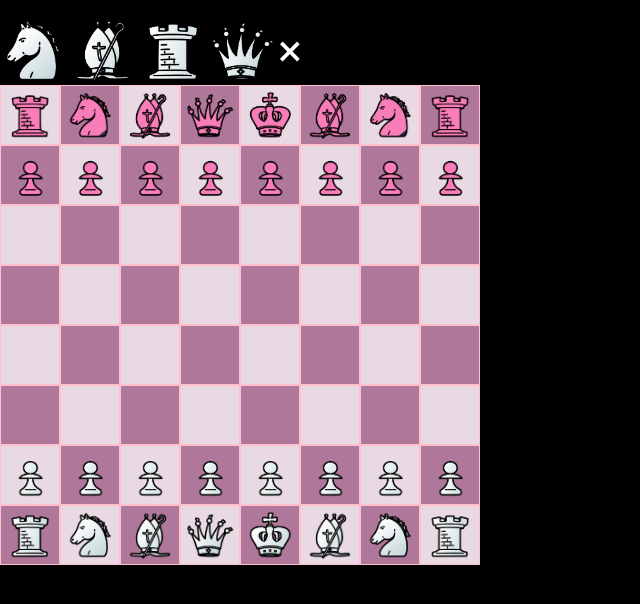
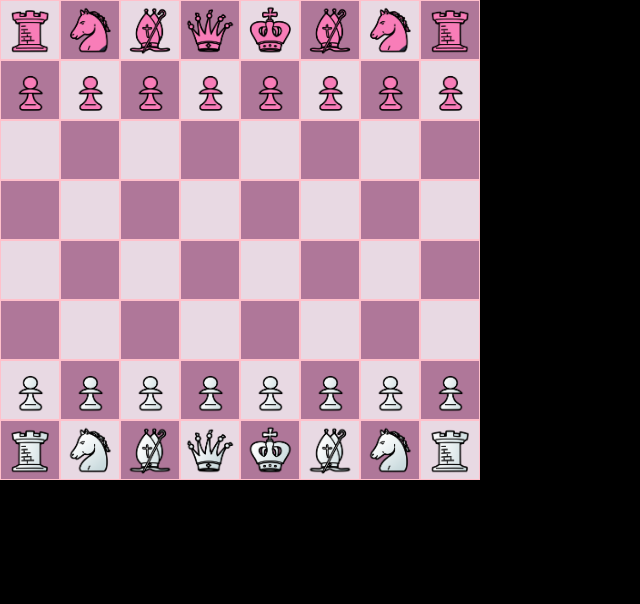
Before and after one commit to JoyMih/module-2-js-final-project-joy-hwang, an Angular app: page / in a window 1280 px wide. Shown: the top 604 px of the page, without its empty margins (0-640 px from the left). Built offline with nearby package versions, Linux system fonts and the light colour scheme.

Commit message:
Added more conditions to promote pieces and consolidated chessboard view updating lines into one function that can be called locally

```diff
--- a/src/app/modules/chess-board/chess-board.component.html
+++ b/src/app/modules/chess-board/chess-board.component.html
@@ -21,8 +21,8 @@
         </div>
     </div>
     <!-- Promotion dialogue -->
-    <div class="promotion-dialog">
-        <img *ngFor="let piece of promotionPieces()" [src]="pieceImagePaths[piece]" alt="">
+    <div *ngIf="isPromotionActive" class="promotion-dialog">
+        <img *ngFor="let piece of promotionPieces()" [src]="pieceImagePaths[piece]"  (click)="promotePiece(piece)" alt="">
         <span class="close-promotion-dialog">
             &times;
         </span>
--- a/src/app/modules/chess-board/chess-board.component.ts
+++ b/src/app/modules/chess-board/chess-board.component.ts
@@ -94,11 +94,26 @@ export class ChessBoardComponent {
     // Destructuring the properties of the selected square
     const { x: prevX, y: prevY } = this.selectedSquare;
     this.chessBoard.move(prevX, prevY, newX, newY, null); // Calling the move function
+
+    // Calling the board updating method
+    this.updateBoard(prevX, prevY, newX, newY, this.promotedPiece);
+  }
+
+  private updateBoard(prevX: number, prevY: number, newX: number, newY: number, promotedPiece: FENChar | null): void {
     // Then update the chessboard view
     this.chessBoardView = this.chessBoard.chessBoardView;
     this.checkState = this.chessBoard.checkState;
     this.lastMove = this.chessBoard.lastMove;
     this.unmarkingPreviouslySelectedAndSafeSquares(); // Removing the previous "safe squares" marks after placing into current position
+  }
+
+  // Implementing piece promotion
+  public promotePiece(piece: FENChar): void{
+    if(!this.promotionCoords || !this.selectedSquare.piece) return;
+    this.promotedPiece = piece;
+    const { x: newX, y: newY } = this.promotionCoords;
+    const { x: prevX, y: prevY } = this.selectedSquare;
+    this.updateBoard(prevX, prevY, newX, newY, this.promotedPiece);
   }
 
   // Creating public move method
```
